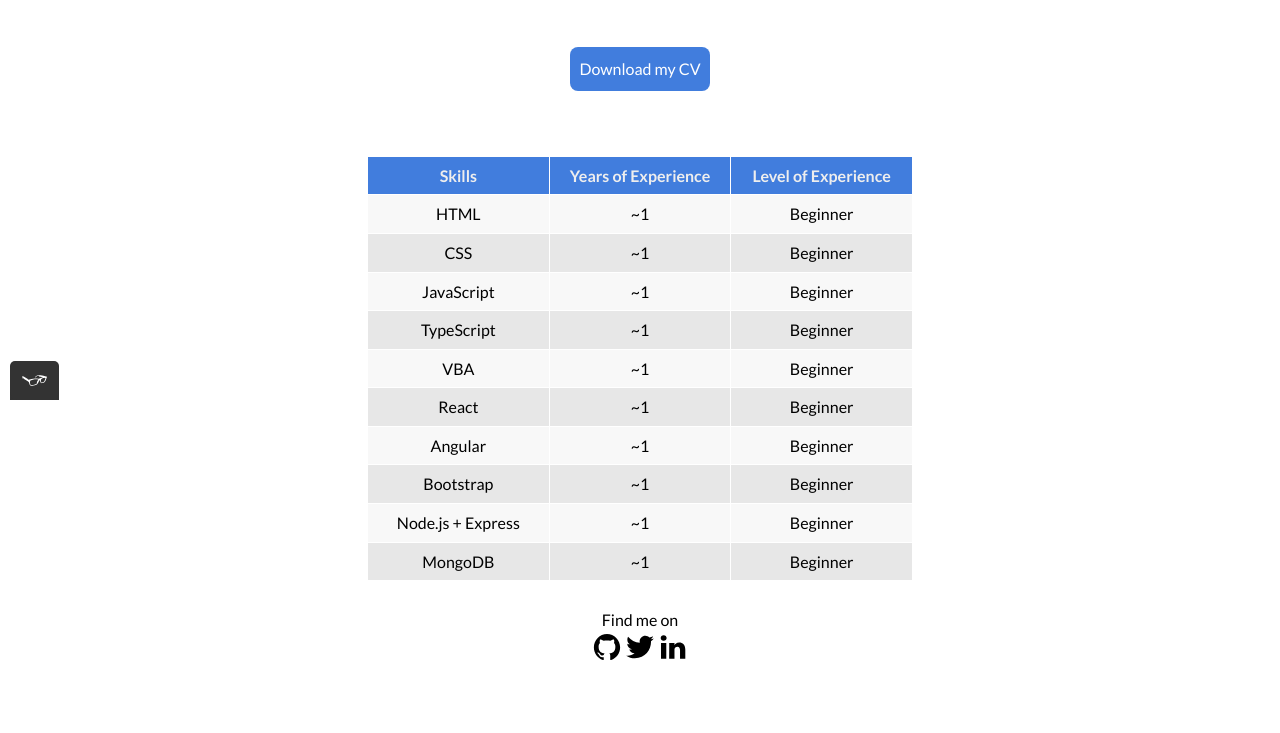
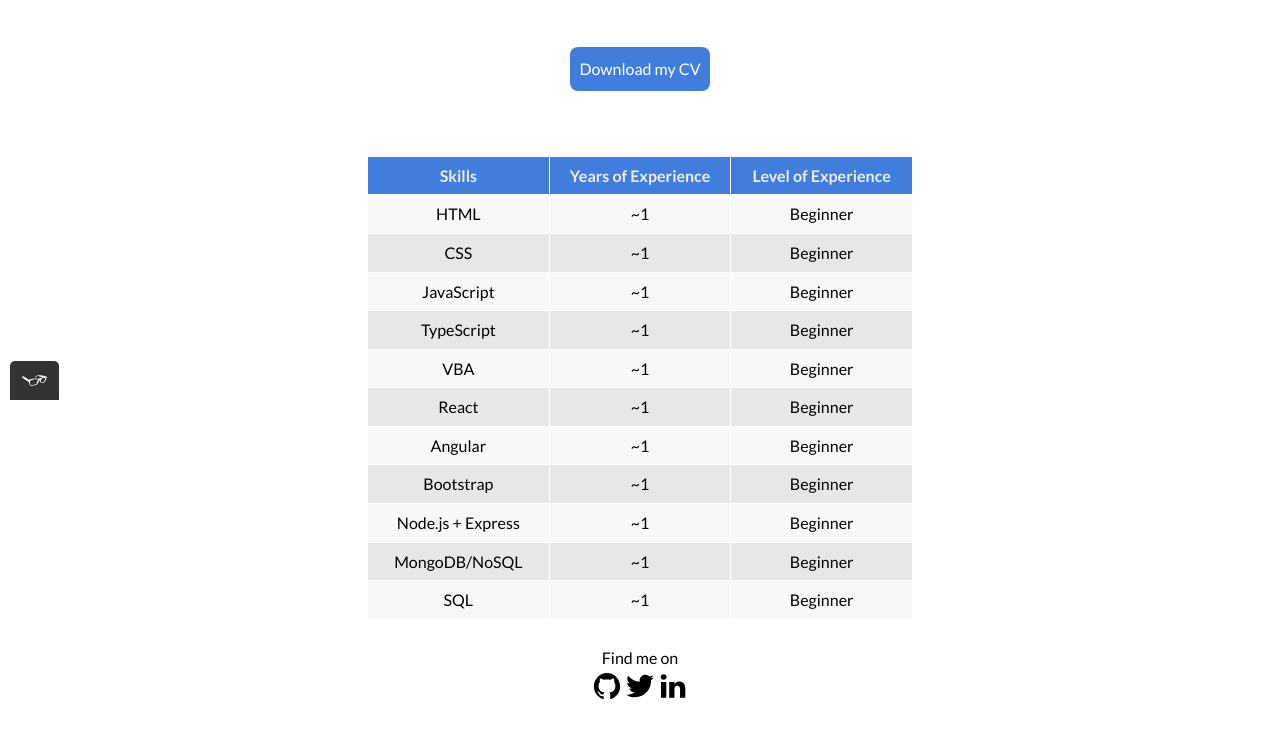
Before and after one commit to schen888/website-portfolio, a plain HTML site: page about.html in a window 1280 px wide. Shown: the part 400-1133 px from the top of the page. Before the commit the page ends 1094 px from the top, so only its background shows below. Drawn offline with Linux system fonts and the light colour scheme.

Commit message:
Alter skills table

```diff
--- a/about.html
+++ b/about.html
@@ -115,7 +115,12 @@
 					<td>Beginner</td>
 				</tr>
                 <tr>
-					<td>MongoDB</td>
+					<td>MongoDB/NoSQL</td>
+					<td>~1</td>
+					<td>Beginner</td>
+				</tr>
+                <tr>
+					<td>SQL</td>
 					<td>~1</td>
 					<td>Beginner</td>
 				</tr>
```
